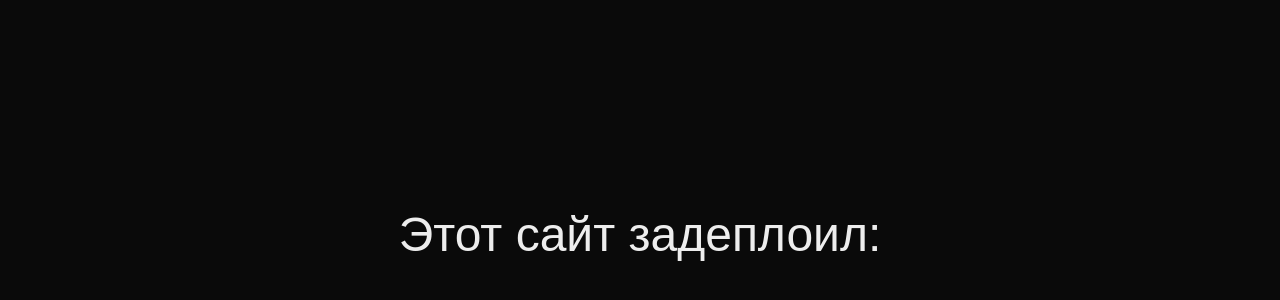
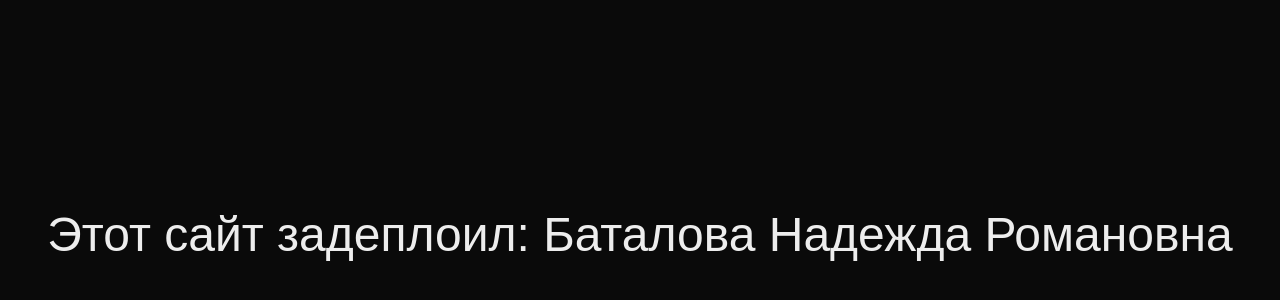
Before and after one commit to Nadezda47/rrr, a plain HTML site: page index.html in a window 1280 px wide. Shown: the part 166-466 px from the top of the page. Drawn offline with Linux system fonts and the light colour scheme.

Commit message:
Update index.html

```diff
--- a/index.html
+++ b/index.html
@@ -6,6 +6,6 @@
         <script src="script.js"></script>
     </head>
     <body>
-        <h1>Этот сайт задеплоил: <span id="name"></span></h1>
+        <h1>Этот сайт задеплоил: Баталова Надежда Романовна</h1>
     </body>
 </html>
```
